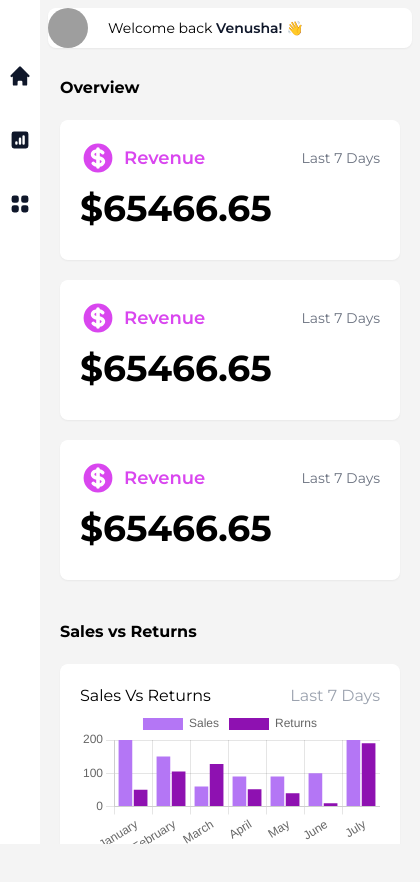
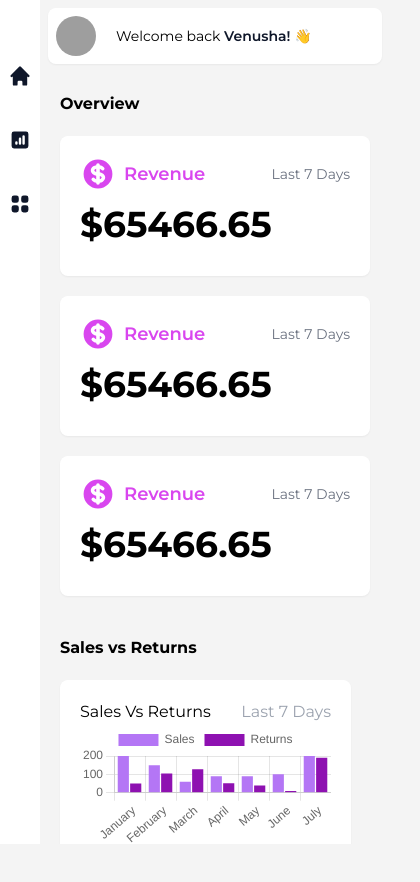
Before and after one commit to venushadilshan/dashee-react, a React (Create React App) app: page / in a window 390 px wide. Shown: the top 882 px of the page, 420 px wide, since content can reach past the window. Before the commit the page ends 844 px from the top, so only its background shows below. Built offline with nearby package versions, Linux system fonts and the light colour scheme; grey boxes are pictures that could not be loaded.

Commit message:
fix mobile layout

```diff
--- a/src/App.js
+++ b/src/App.js
@@ -13,6 +13,7 @@ import Tables from './components/Pages/Tables';
 
 function App() {
 
+
   return (
 
     <div className='flex flex-col w-screen h-full duration-500'>
@@ -20,10 +21,13 @@ function App() {
       <div className='flex flex-row h-full w-full '>
         <div className='flex flex-col lg:w-1/5 lg:m-0 '>
           <Sidebar />
+
+
         </div>
         <div className='flex flex-col w-full lg:m-0 '>
         <Routes>
           <Route path="/" element={<Home />} />
+
           <Route path="/stats" element={<Statistics />} />
           <Route path="/tables" element={<Tables />} />
         </Routes>
--- a/src/components/HeaderBar.js
+++ b/src/components/HeaderBar.js
@@ -1,10 +1,12 @@
-import React from "react";
+import React, { useState } from "react";
 import profile_icon from "../assets/img/profile.svg";
-import {HiBell} from "react-icons/hi"
+import {HiBell, HiMenu} from "react-icons/hi"
 export default function HeaderBar() {
-    return(<div className="w-auto h-full lg:m-5 m-2  rounded-lg shadow-sm max-h-20 flex flex-row items-center justify-start lg:pl-3 lg:py-3  bg-white" >
+    const [MenuStatus, setMenuStatus] = useState("")
+    return(<div className="w-auto h-full lg:m-5 m-2  rounded-lg shadow-sm max-h-20 flex flex-row items-center justify-start lg:pl-3 lg:py-3 p-2  bg-white" >
         <div className="flex flex-row items-center w-full justify-between">
            <div className="flex flex-row items-center">
+
            <img src="https://images.pexels.com/photos/220453/pexels-photo-220453.jpeg?auto=compress&cs=tinysrgb&dpr=1&w=500"
            className="lg:w-14 lg:h-14 w-10 h-10 object-cover rounded-full "/>
             <h1 className="lg:text-lg text-sm ml-5">Welcome back <span className="font-semibold text-slate-900"> Venusha! 👋</span></h1></div>
--- a/src/components/Pages/Home.js
+++ b/src/components/Pages/Home.js
@@ -31,7 +31,7 @@ export default function Home() {
             </div>
             <div className='flex flex-row ml-5 mt-5 font-bold ' >
                 <h1>Sales vs Returns</h1></div>
-            <div className='flex flex-row w-full flex-wrap lg:flex-nowrap'>
+            <div className='flex flex-row flex-wrap lg:flex-nowrap w-10/12 lg:w-full' >
                 <BarGraph chartData={chartData} />
                 <PieChart chartData={chartData} />
             </div>
--- a/src/components/Sidebar.js
+++ b/src/components/Sidebar.js
@@ -1,22 +1,25 @@
 import React, { useState } from "react";
 import { Routes, Route, Link, useInRouterContext, useLocation } from "react-router-dom";
 
-import { HiHome, HiChartSquareBar, HiViewGrid, HiChartBar, HiCog } from "react-icons/hi";
+import { HiHome, HiChartSquareBar, HiViewGrid, HiChartBar, HiCog,HiMenu } from "react-icons/hi";
 
 
 
-export default function Sidebar() {
+export default function Sidebar(props) {
 
 
     const active = "text-md ml-6 mx-10  font-semibold hidden lg:block ";
     const inactive = "text-md ml-6 mx-10  hidden lg:block";
 
+
     const currentRoute = useLocation();
 
-    console.log(currentRoute.pathname)
+
+
     return (
-        <div className='flex flex-col lg:w-full h-screen w-10 bg-white' >
+        <div className='lg:flex flex-col lg:w-full h-screen w-10 bg-white'>
             <h1 className='text-2xl text-center mt-10 font-bold text-fuchsia-500 hidden lg:block'>Dashee</h1>
+
             <div className='flex  flex-col mt-14  w-full h-full'>
                 <Link to="/"><div className='flex flex-row lg:justify-start justify-center  items-center w-full text-slate-900 mb-6 lg:pl-10 p-2 hover:bg-fuchsia-200'> <HiHome className='text-2xl' />
                     <p className={currentRoute.pathname == "/" ? active : inactive}  >
```
